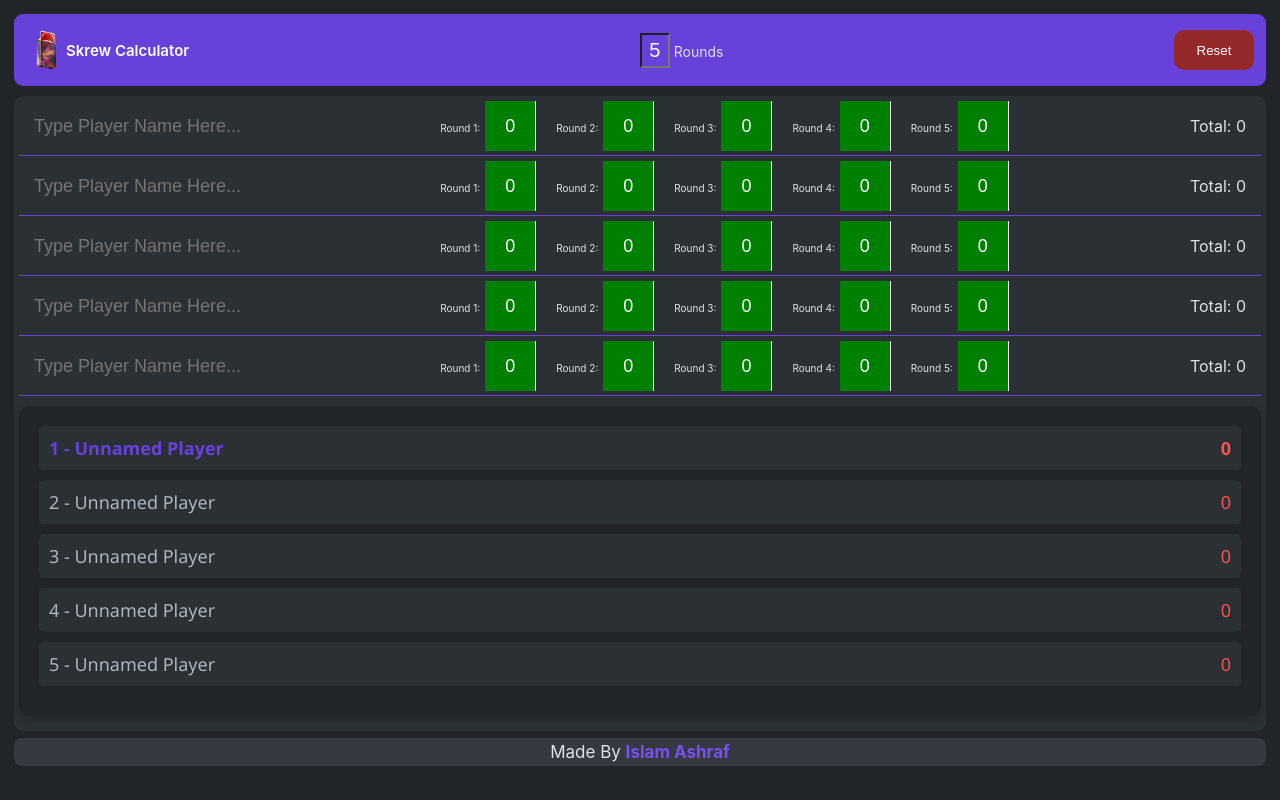
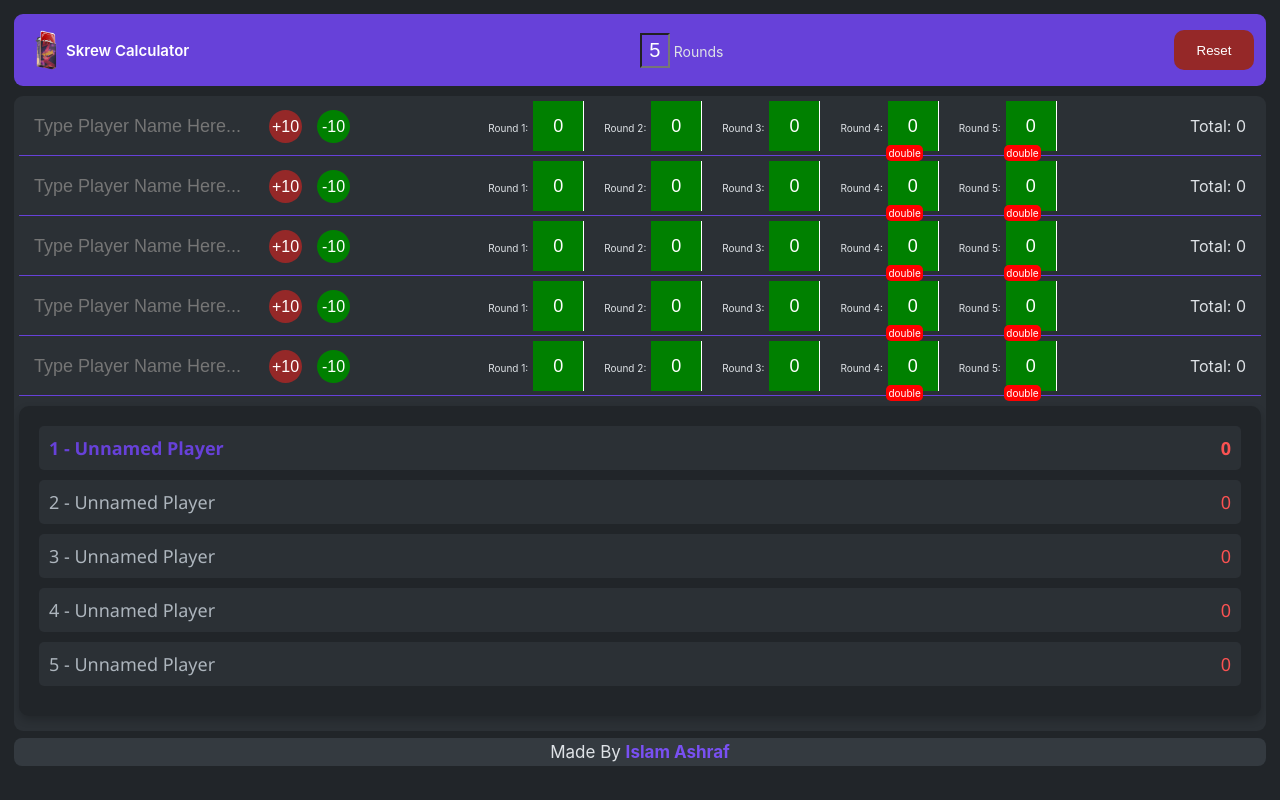
Before and after one commit to EslamAshrafG/skruwcalc, a React (Create React App) app: page / in a window 1280 px wide. Built offline with nearby package versions, Linux system fonts and the light colour scheme.

Commit message:
V2 : add pentalty +10 and auto double points

```diff
--- a/src/App.js
+++ b/src/App.js
@@ -7,30 +7,35 @@ function generateInitialPlayers(numRounds) {
       ...Object.fromEntries(
         Array.from({ length: numRounds }, (_, i) => [`p${i + 1}`, 0])
       ),
+      penalty: 0,
     },
     {
       name: "",
       ...Object.fromEntries(
         Array.from({ length: numRounds }, (_, i) => [`p${i + 1}`, 0])
       ),
+      penalty: 0,
     },
     {
       name: "",
       ...Object.fromEntries(
         Array.from({ length: numRounds }, (_, i) => [`p${i + 1}`, 0])
       ),
+      penalty: 0,
     },
     {
       name: "",
       ...Object.fromEntries(
         Array.from({ length: numRounds }, (_, i) => [`p${i + 1}`, 0])
       ),
+      penalty: 0,
     },
     {
       name: "",
       ...Object.fromEntries(
         Array.from({ length: numRounds }, (_, i) => [`p${i + 1}`, 0])
       ),
+      penalty: 0,
     },
   ];
 }
@@ -42,6 +47,7 @@ const generateNewPoints = (playersArr, numRounds) => {
       ...Object.fromEntries(
         Array.from({ length: numRounds }, (_, i) => [`p${i + 1}`, 0])
       ),
+      penalty: 0,
     };
   });
 };
@@ -73,7 +79,7 @@ export default function App() {
             players={playersPoints}
             setPlayersPoints={setPlayersPoints}
           />
-          <LeadBoard players={playersPoints} />
+          <LeadBoard players={playersPoints} numRounds={numRounds} />
         </Box>
       </Main>
       <Footer />
@@ -136,7 +142,6 @@ function Box({ children }) {
 }
 
 function PlayersList({ players, numRounds, setPlayersPoints }) {
-  const [isOpen, setIsOpen] = useState(true);
   // Handle updating a specific player's points
   const handleUpdatePlayerPoints = (index, updatedPoints) => {
     setPlayersPoints((prevPlayers) =>
@@ -148,10 +153,6 @@ function PlayersList({ players, numRounds, setPlayersPoints }) {
 
   return (
     <>
-      {/* <button className="btn-toggle" onClick={() => setIsOpen((open) => !open)}>
-        {isOpen ? "–" : "+"}
-      </button> */}
-      {isOpen && (
       <ul className="players-list">
         {players.map((player, index) => (
           <Player
@@ -164,22 +165,36 @@ function PlayersList({ players, numRounds, setPlayersPoints }) {
           />
         ))}
       </ul>
-      )}
     </>
   );
 }
 
 function Player({ player, numRounds, updatePlayerPoints }) {
-  const total = Object.values(player)
+  let total = Object.values(player)
     .slice(1)
-    .reduce((acc, curr) => acc + curr, 0); // Exclude the name key
+    .reduce(
+      (acc, curr, i) =>
+        numRounds - i <= 2 && i !== Object.keys(player).length - 2
+          ? acc + curr * 2
+          : acc + curr,
+      0
+    ); // Exclude the name key
 
   function updatePoint(roundNumber, value) {
+    // if (numRounds - roundNumber < 2)
+    //   updatePlayerPoints({ [`p${roundNumber}`]: value * 2 });
     updatePlayerPoints({ [`p${roundNumber}`]: value });
+  }
+
+  function addValueToTotal(value) {
+    updatePlayerPoints({
+      penalty: value + player.penalty < 0 ? 0 : value + player.penalty,
+    });
   }
 
   return (
     <li className="player">
+      <div>
         <input
           className="player-name"
           type="text"
@@ -187,6 +202,13 @@ function Player({ player, numRounds, updatePlayerPoints }) {
           placeholder="Type Player Name Here..."
           onChange={(e) => updatePlayerPoints({ name: e.target.value })}
         />
+        <button className="plus" onClick={() => addValueToTotal(10)}>
+          <span>+10</span>
+        </button>
+        <button className="minus" onClick={() => addValueToTotal(-10)}>
+          <span>-10</span>
+        </button>
+      </div>
       <RoundsList>
         {Array.from({ length: numRounds }, (_, i) => i + 1).map((num) => (
           <Round
@@ -195,6 +217,7 @@ function Player({ player, numRounds, updatePlayerPoints }) {
             point={player[`p${num}`]}
             updatePoint={updatePoint}
             total={total}
+            numRounds={numRounds}
           />
         ))}
       </RoundsList>
@@ -210,15 +233,31 @@ function RoundsList({ children }) {
 const greenPointsStyle = { backgroundColor: "green", color: "white" };
 const redPointsStyle = { backgroundColor: "red", color: "white" };
 
-function Round({ roundNumber, point, updatePoint }) {
+function Round({ roundNumber, point, updatePoint, numRounds }) {
   function handleRoundInput(e) {
     if (!Number.isFinite(+e.target.value)) return;
     updatePoint(roundNumber, +e.target.value);
   }
 
   return (
-    <div className="round">
+    <div className="round" style={{ position: "relative" }}>
       <span>Round {roundNumber}:</span>
+      {numRounds - roundNumber < 2 && (
+        <span
+          style={{
+            color: "white",
+            fontSize: "10px",
+            position: "absolute",
+            bottom: "-10px",
+            right: "15px",
+            backgroundColor: "red",
+            padding: "2px",
+            borderRadius: "5px",
+          }}
+        >
+          double
+        </span>
+      )}
       <input
         type="text"
         style={
@@ -244,12 +283,18 @@ function Footer() {
   );
 }
 
-function LeadBoard({ players }) {
+function LeadBoard({ players, numRounds }) {
   const playersLead = players
     .map((player) => {
       const total = Object.values(player)
         .slice(1) // Exclude the name key
-        .reduce((acc, curr) => acc + curr, 0);
+        .reduce(
+          (acc, curr, i) =>
+            numRounds - i <= 2 && i !== Object.keys(player).length - 2
+              ? acc + curr * 2
+              : acc + curr,
+          0
+        );
       return { ...player, total };
     })
     .sort((a, b) => {
--- a/src/index.css
+++ b/src/index.css
@@ -186,3 +186,32 @@ footer a {
   font-weight: bold;
   text-decoration: none;
 }
+
+.plus {
+  margin: 0 15px;
+}
+
+.plus,
+.minus {
+  border: 0;
+  outline: 0;
+  font-size: 16px;
+  padding: 7px;
+  border-radius: 50%;
+  aspect-ratio: 1/1;
+  width: 33px;
+  text-align: center;
+  display: inline-flex;
+  justify-content: center;
+  align-items: center;
+  color: white;
+  cursor: pointer;
+}
+
+.plus {
+  background-color: #952828;
+}
+
+.minus {
+  background-color: green;
+}
```
Lines whose indentation alone changed are shown as unchanged.
